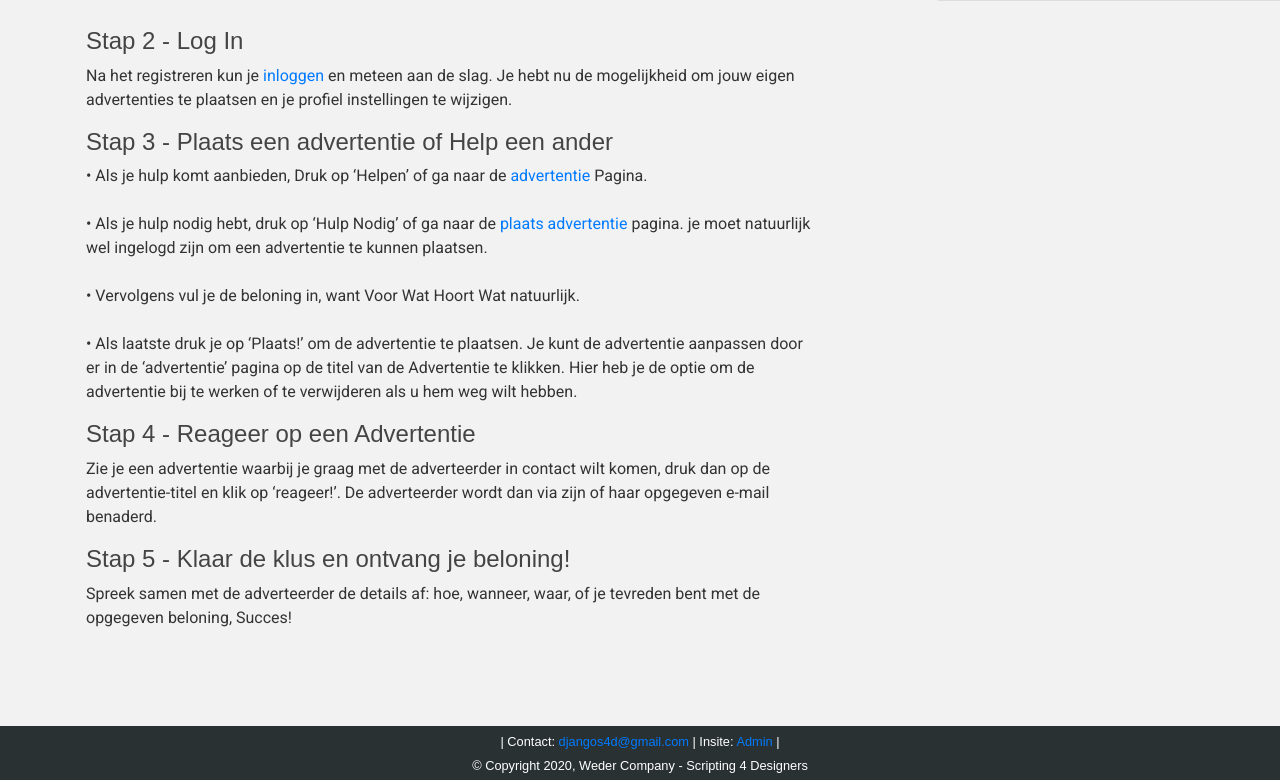
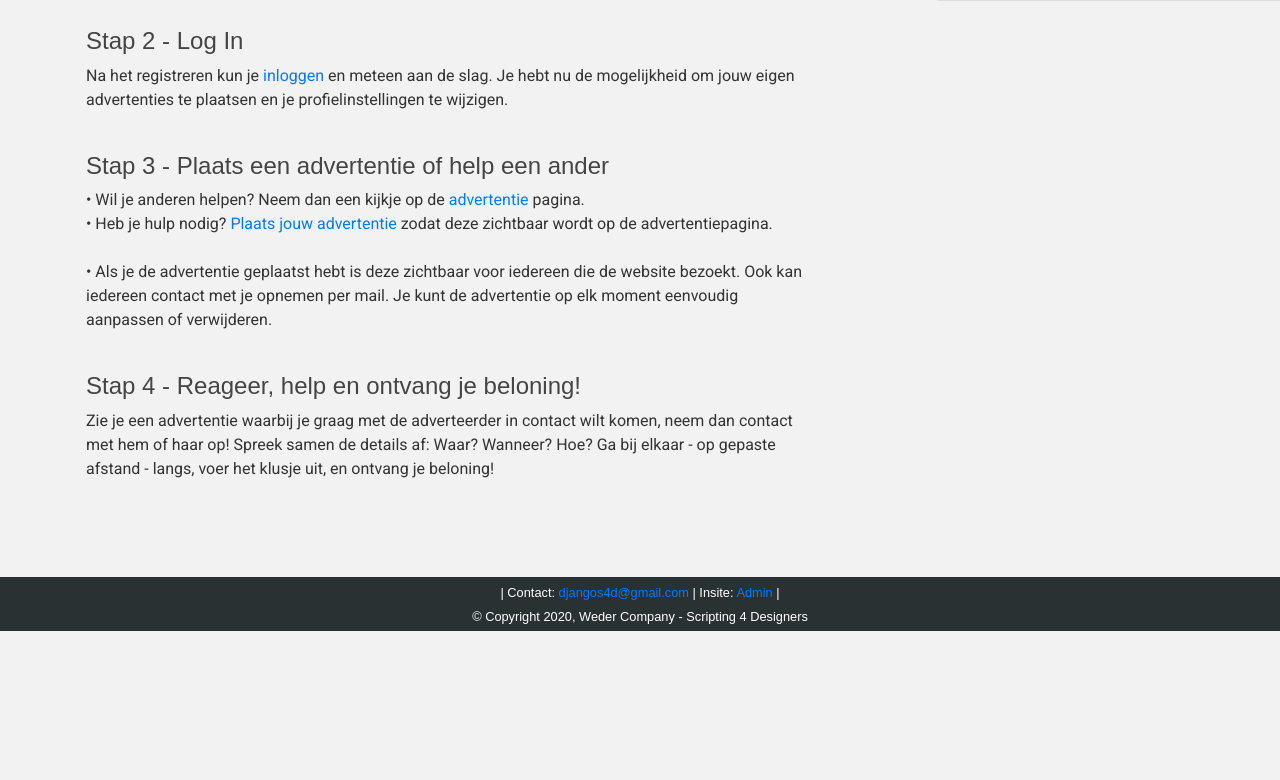
Before and after one commit to Ruben-wiel/s4d_project, a Django app: page /howto/ in a window 1280 px wide. Shown: the part 746-1526 px from the top of the page. After the commit the page ends 1377 px from the top, so only its background shows below. Run offline with Django 3.2, Linux system fonts and the light colour scheme; some libraries are stand-ins or nearby versions.

Commit message:
howto_pagina af

```diff
--- a/s4d_webapp/website/templates/website/howto.html
+++ b/s4d_webapp/website/templates/website/howto.html
@@ -37,40 +37,29 @@
     </h4>
     <p>
       Na het registreren kun je <a href="/login/">inloggen</a> en
-      meteen aan de slag. Je hebt nu de mogelijkheid om jouw eigen advertenties te plaatsen en je profiel instellingen te wijzigen.
+      meteen aan de slag. Je hebt nu de mogelijkheid om jouw eigen advertenties te plaatsen en je profielinstellingen te wijzigen.
     </p>
+    <br>
     <h4>
-      Stap 3 - Plaats een advertentie of Help een ander
+      Stap 3 - Plaats een advertentie of help een ander
     </h4>
     <p>
-      &bull; Als je hulp komt aanbieden, Druk op ‘Helpen’ of ga naar de
-      <a href="/posts/">advertentie</a> Pagina.<br /><br />
-      &bull; Als je hulp nodig hebt, druk op ‘Hulp Nodig’ of ga naar de
-      <a href="/posts/post/new/">plaats advertentie</a> pagina. je moet
-      natuurlijk wel ingelogd zijn om een advertentie te kunnen plaatsen.<br /><br />
-      &bull; Vervolgens vul je de beloning in, want Voor Wat Hoort Wat
-      natuurlijk. <br /><br />
-      &bull; Als laatste druk je op ‘Plaats!’ om de advertentie te plaatsen. Je
-      kunt de advertentie aanpassen door er in de ‘advertentie’ pagina op de
-      titel van de Advertentie te klikken. Hier heb je de optie om de
-      advertentie bij te werken of te verwijderen als u hem weg wilt hebben.
+      &bull; Wil je anderen helpen? Neem dan een kijkje op de
+      <a href="/posts/">advertentie</a> pagina.<br />
+      &bull; Heb je hulp nodig? <a href="/posts/post/new/">Plaats jouw advertentie</a> zodat deze zichtbaar wordt op de advertentiepagina.
+      <br><br>
+      &bull; Als je de advertentie geplaatst hebt is deze zichtbaar voor iedereen die de website bezoekt.
+      Ook kan iedereen contact met je opnemen per mail. Je kunt de advertentie op elk moment eenvoudig aanpassen of verwijderen.
     </p>
+    <br>
     <h4>
-      Stap 4 - Reageer op een Advertentie
+      Stap 4 - Reageer, help en ontvang je beloning!
     </h4>
     <p>
       Zie je een advertentie waarbij je graag met de adverteerder in contact
-      wilt komen, druk dan op de advertentie-titel en klik op ‘reageer!’.
-      De adverteerder wordt dan via zijn of haar opgegeven e-mail
-      benaderd.
+      wilt komen, neem dan contact met hem of haar op! Spreek samen de details af: Waar? Wanneer? Hoe? Ga bij elkaar - op gepaste afstand - langs, voer het klusje uit, en ontvang je beloning!
     </p>
-    <h4>
-      Stap 5 - Klaar de klus en ontvang je beloning!
-    </h4>
-    <p>
-      Spreek samen met de adverteerder de details af: hoe, wanneer, waar, of je
-      tevreden bent met de opgegeven beloning, Succes!
-    </p>
+
   </div>
 </div>
 {% endblock content %}
```
